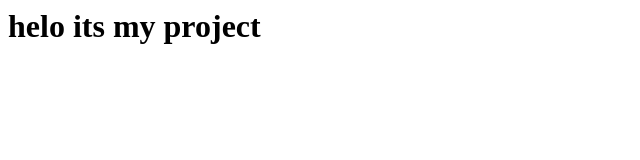
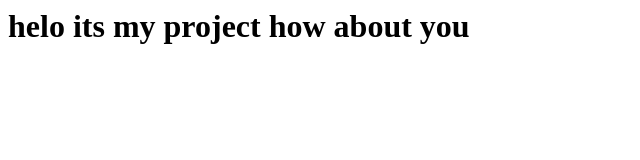
Before and after one commit to kiranasmat/my-project-DB, a plain HTML site: page index.html in a window 1280 px wide. Shown: the whole page, without its empty margins (0-640 px from the left). Drawn offline with Linux system fonts and the light colour scheme.

Commit message:
ye mne online 1st commit kya

```diff
--- a/index.html
+++ b/index.html
@@ -1 +1 @@
-<h1>helo its my project</h1>
+<h1>helo its my project how about you</h1>
```
